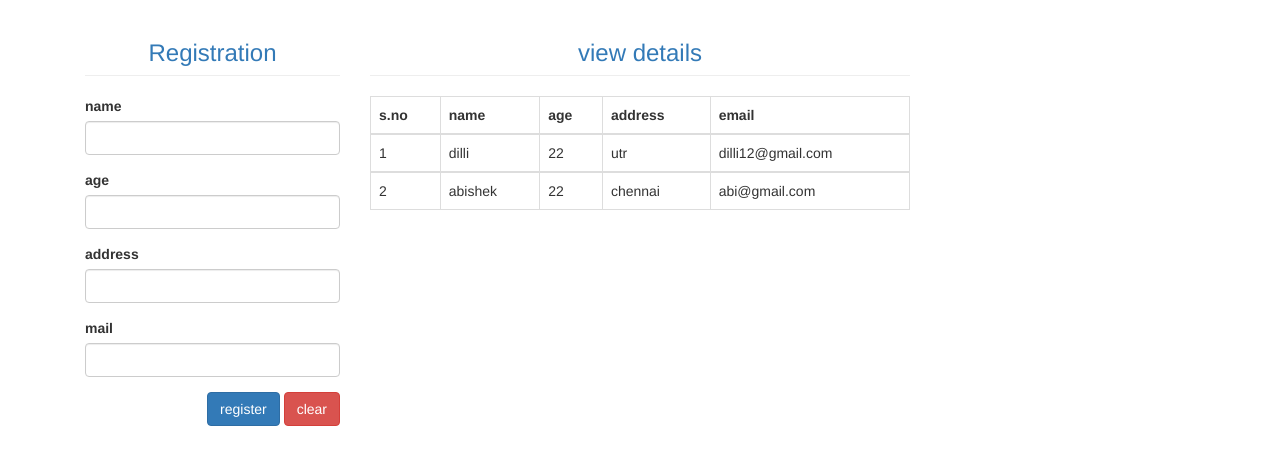
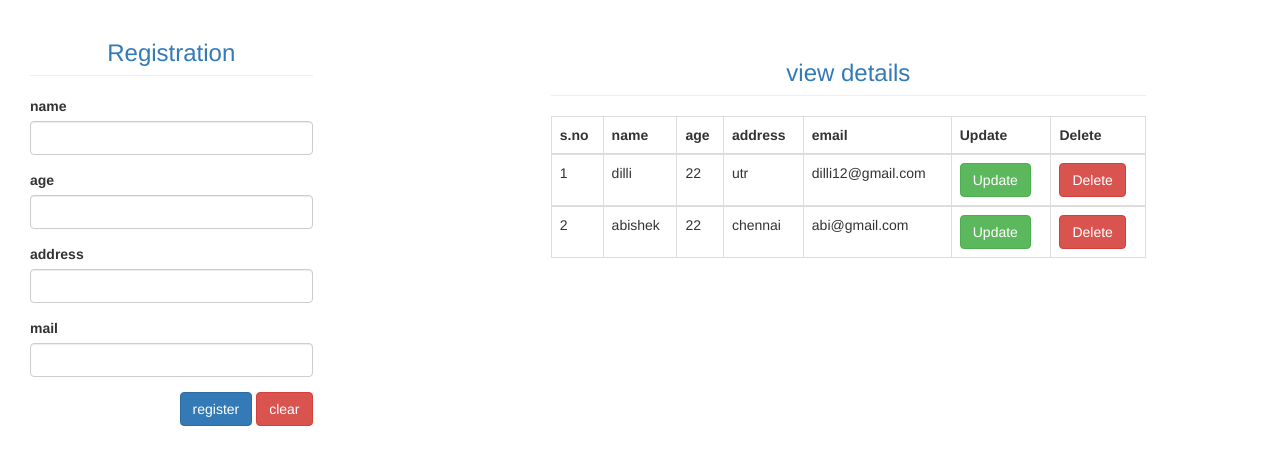
Before and after one commit to Saran9965/python-Django, a Django app: page / in a window 1280 px wide. Shown: the top 465 px of the page. Run offline with Django 5.2, Linux system fonts and the light colour scheme; data comes from the database, SQL or seed files in the repository; both versions use the stored data as it was after the commit; some libraries are stand-ins or nearby versions.

Commit message:
update & delete

```diff
--- a/Python/project_1/firstapp/templates/indexx.html
+++ b/Python/project_1/firstapp/templates/indexx.html
@@ -26,8 +26,8 @@
     <link rel="stylesheet" href="{%static 'bootstrap/css/bootstrap.min.css'%}">
 </head>
 <body>
-    <div class="container">
-        <div class="col-md offset-3 col-md-3">
+    <div class="container-fluid">        <!-- fluid use to remove space -->
+        <div class="col-md-offset-0 col-md-3">
             <form action="addData" method="POST" autocomplete="off">
             {% csrf_token %}
             <h3 class="page-header text-primary text-center">Registration</h3>
@@ -53,7 +53,8 @@
             </div>
             </form>
         </div>
-        <div class="col-md-6">
+          <br>
+        <div class="col-md-6 col-md-offset-2">
             {% if datas %}
             <h3 class="page-header text-primary text-center">view details</h3>
             <table class="table table-bordered">
@@ -64,6 +65,8 @@
                         <th>age</th>
                         <th>address</th>
                         <th>email</th>
+                        <th>Update</th>
+                        <th>Delete</th>
                     </tr>
                 </thead>
                     {% for data in datas %}
@@ -74,6 +77,8 @@
                             <td>{{data.Age}}</td>
                             <td>{{data.Address}}</td>
                             <td>{{data.Email}}</td>
+                            <td><a class="btn btn-success"href="updateData/{{data.id}}">Update</a></td>
+                            <td><a class="btn btn-danger"href="deleteData/{{data.id}}">Delete</a></td>
                         </tr>
                     </tbody>
                     {% endfor %}
--- a/Python/project_1/firstapp/views.py
+++ b/Python/project_1/firstapp/views.py
@@ -52,6 +52,27 @@ def addData(req):
         obj.Email=email
         obj.save()
         mydata=datas.objects.all()
-        return redirect('HOME')
+        return redirect('indexx')
         # return render(req,'indexx.html',{'datas':mydata})
     return render(req,'indexx.html')
+
+def updateData(req,id):
+    mydata=datas.objects.get(id=id)
+    if req.method=='POST':
+        name=req.POST['name']
+        age=req.POST['age']
+        address=req.POST['address']
+        email=req.POST['email']
+        mydata.Name=name
+        mydata.Age=age
+        mydata.Address=address
+        mydata.Email=email
+        mydata.save()
+
+        return redirect('indexx')
+    return render(req,'update.html',{'data':mydata})
+
+def deleteData(req,id):
+    mydata=datas.objects.get(id=id)
+    mydata.delete()
+    return redirect('indexx')
--- a/Python/project_1/firstproject/urls.py
+++ b/Python/project_1/firstproject/urls.py
@@ -27,6 +27,8 @@ urlpatterns = [
     # path('result',views.result)
     #using static files
     #path('',views.indexx),
-   path('',views.indexx,name="HOME"),
+   path('',views.indexx,name="indexx"),
    path('addData',views.addData,name="VIEWS"),
+   path('updateData/<int:id>',views.updateData,name="UPDATE"),
+   path('deleteData/<int:id>',views.deleteData,name="DELETE"),
 ]
```
Also changed, not shown: Python/project_1/firstapp/templates/update.html (added, +42 -0 lines), Python/project_1/db.sqlite3.
